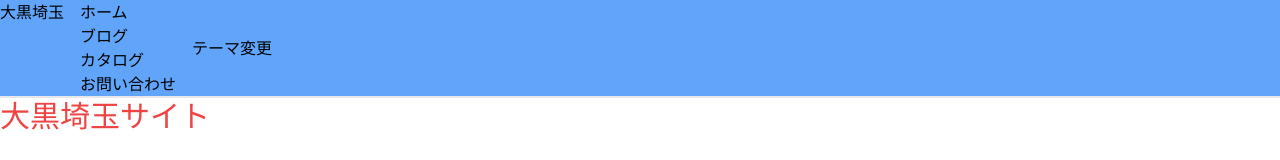
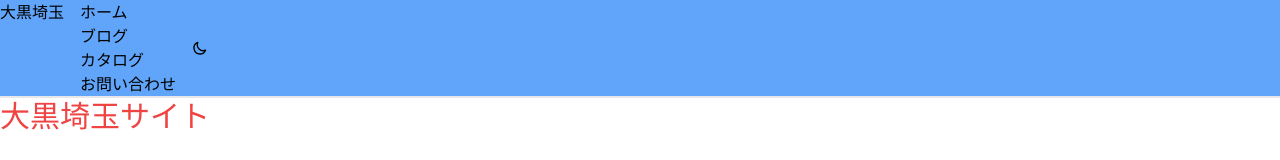
Before and after one commit to knm22mukk/daikoku-saitama, a Next.js app: page / in a window 1280 px wide. Shown: the top 160 px of the page. Built offline with nearby package versions, Linux system fonts and the light colour scheme.

Commit message:
react-iconsを導入しテーマ変更ボタンに適用しました

```diff
--- a/package.json
+++ b/package.json
@@ -34,6 +34,7 @@
     "lint-staged": "^14.0.1",
     "microcms-js-sdk": "^2.6.1",
     "prettier": "^3.0.3",
-    "prettier-plugin-tailwindcss": "^0.5.4"
+    "prettier-plugin-tailwindcss": "^0.5.4",
+    "react-icons": "^4.11.0"
   }
 }
--- a/src/_components/ThemeSwitch.tsx
+++ b/src/_components/ThemeSwitch.tsx
@@ -1,7 +1,7 @@
 'use client';
-
 import { useTheme } from 'next-themes';
 import { useEffect, useState } from 'react';
+import { HiOutlineSun, HiOutlineMoon } from 'react-icons/hi';
 
 export default function ThemeSwitch() {
   const { theme, setTheme } = useTheme();
@@ -21,8 +21,7 @@ export default function ThemeSwitch() {
       aria-label='ThemeChangeButton'
       onClick={() => setTheme(theme === 'dark' ? 'light' : 'dark')}
     >
-      {/* {mounted ?? <span>{theme === 'dark' ? 'ライト' : 'ダーク'}</span>} */}
-      テーマ変更
+      {mounted && <>{theme === 'dark' ? <HiOutlineSun /> : <HiOutlineMoon />}</>}
     </button>
   );
 }
```
Also changed, not shown: 1 other file (tests, documents, lock files or other folders).
